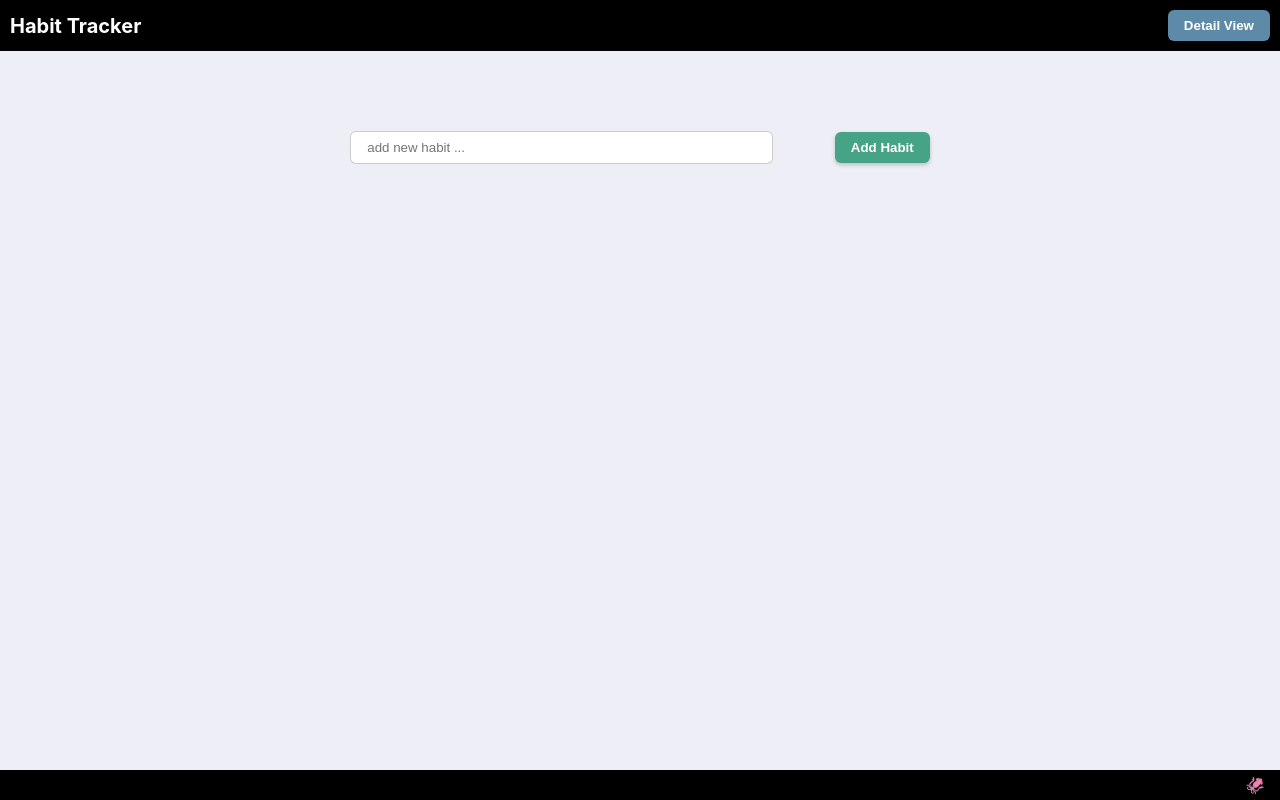
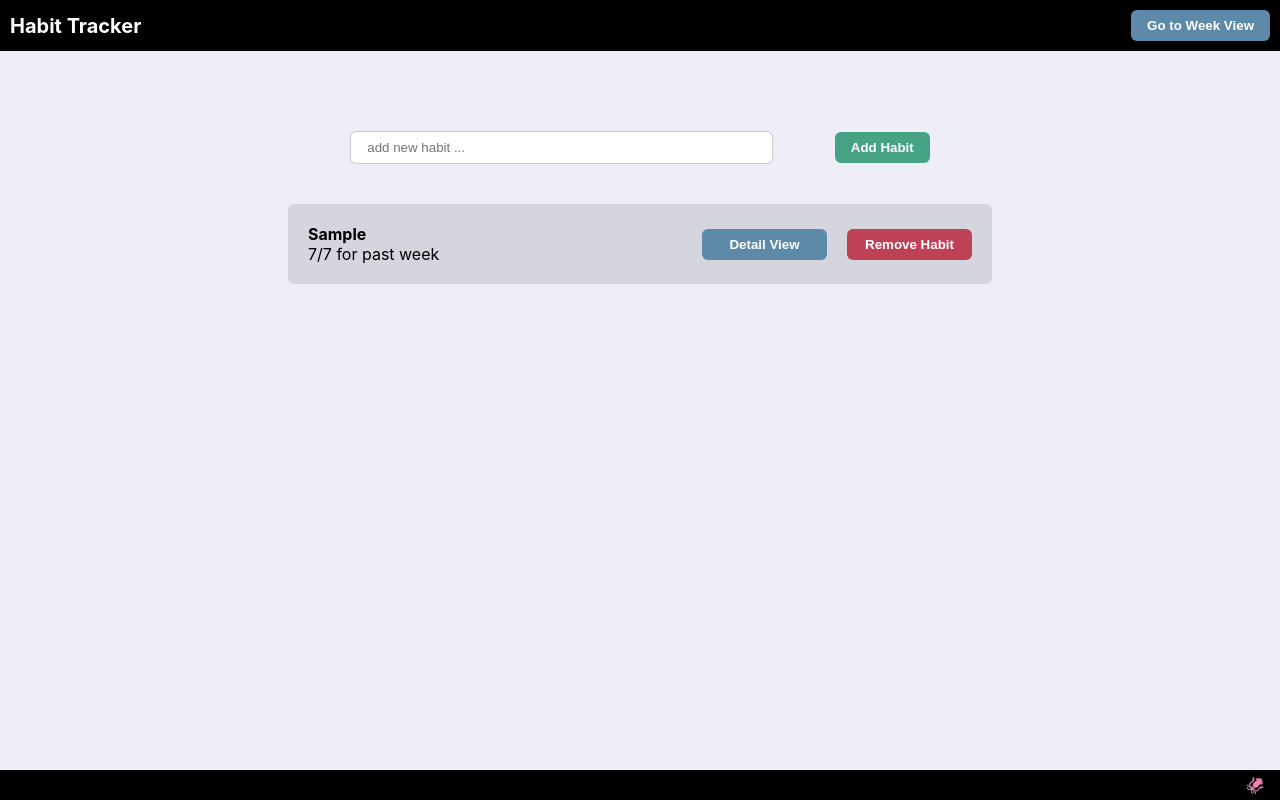
Before and after one commit to vibhavk03/react-habit-tracker, a React (Create React App) app: page / in a window 1280 px wide. Both pictures are taken after typing "Sample" into the empty fields and a click on the button "Add Habit". Built offline with nearby package versions, Linux system fonts and the light colour scheme.

Commit message:
rendering habits on the home page

```diff
--- /dev/null
+++ b/src/components/Habits.js
@@ -0,0 +1,30 @@
+import { useSelector } from 'react-redux';
+
+const Habits = () => {
+  const habits = useSelector((state) => state.habits);
+  return (
+    <div className="habits-container flex mg-top-bottom-5vh">
+      <div className="limit-width-55 flex habits-list">
+        {habits.map((habit) => (
+          <div key={habit.id} className="individual-habit flex">
+            <div className="inner-habit-left">
+              <div className="habit-text">{habit.text}</div>
+              <div>7/7 for past week</div>
+            </div>
+            <div className="inner-habit-center"></div>
+            <div className="inner-habit-right flex">
+              <button className="primary-btn secondary-btn limit-width-btn">
+                Detail View
+              </button>
+              <button className="primary-btn delete-btn limit-width-btn">
+                Remove Habit
+              </button>
+            </div>
+          </div>
+        ))}
+      </div>
+    </div>
+  );
+};
+
+export default Habits;
--- a/src/components/Header.js
+++ b/src/components/Header.js
@@ -7,7 +7,7 @@ const Header = () => {
         </a>
       </div>
       <div>
-        <button className="primary-btn secondary-btn">Detail View</button>
+        <button className="primary-btn secondary-btn">Go to Week View</button>
       </div>
     </header>
   );
--- a/src/components/Home.js
+++ b/src/components/Home.js
@@ -1,9 +1,10 @@
 import NewHabitForm from '../components/NewHabitForm';
+import Habits from './Habits';
 const Home = () => {
   return (
     <div className="">
       <NewHabitForm />
-      {/* renders habits here as list */}
+      <Habits />
     </div>
   );
 };
--- a/src/components/NewHabitForm.js
+++ b/src/components/NewHabitForm.js
@@ -18,7 +18,7 @@ const NewHabitForm = () => {
 
   return (
     <div className="new-habit-form-container flex mg-top-10vh">
-      <div className="limit-width-70">
+      <div className="limit-width-55">
         <form className="new-habit-form flex" onSubmit={handleSubmit}>
           <input
             value={habit}
--- a/src/features/habit/habitSlice.js
+++ b/src/features/habit/habitSlice.js
@@ -10,7 +10,7 @@ export const habitSlice = createSlice({
   reducers: {
     addHabit: (state, action) => {
       const newHabit = {
-        id: nanoid,
+        id: nanoid(),
         text: action.payload,
         completed: false,
       };
--- a/src/styles/App.css
+++ b/src/styles/App.css
@@ -55,6 +55,9 @@ ul {
 .mg-top-10vh {
   margin-top: 10vh;
 }
+.mg-top-bottom-5vh {
+  margin: 5vh 0;
+}
 
 .wd-1000 {
   width: 1000px !important;
@@ -66,7 +69,7 @@ ul {
   font-weight: 700;
   color: white !important;
   padding: 8px 16px;
-  box-shadow: 0 2px 4px rgba(0, 0, 0, 0.2);
+  /* box-shadow: 0 2px 4px rgba(0, 0, 0, 0.2); */
   transition: 0.2s ease-out;
   border: none;
   cursor: pointer;
@@ -127,6 +130,32 @@ footer {
   border-radius: 6px;
   border: 1px solid rgba(0, 0, 0, 0.2);
 }
-.limit-width-70 {
+.limit-width-55 {
   width: 55%;
 }
+
+/* habits list */
+.habits-container {
+  flex-direction: column;
+}
+.habits-list {
+  flex-direction: column;
+  gap: 20px;
+}
+.individual-habit {
+  padding: 20px;
+  background-color: rgba(0, 0, 0, 0.1);
+  width: 100%;
+  border-radius: 6px;
+  flex-direction: row;
+  justify-content: space-between;
+}
+.inner-habit-right {
+  gap: 20px;
+}
+.limit-width-btn {
+  width: 125px;
+}
+.habit-text {
+  font-weight: bold;
+}
```
